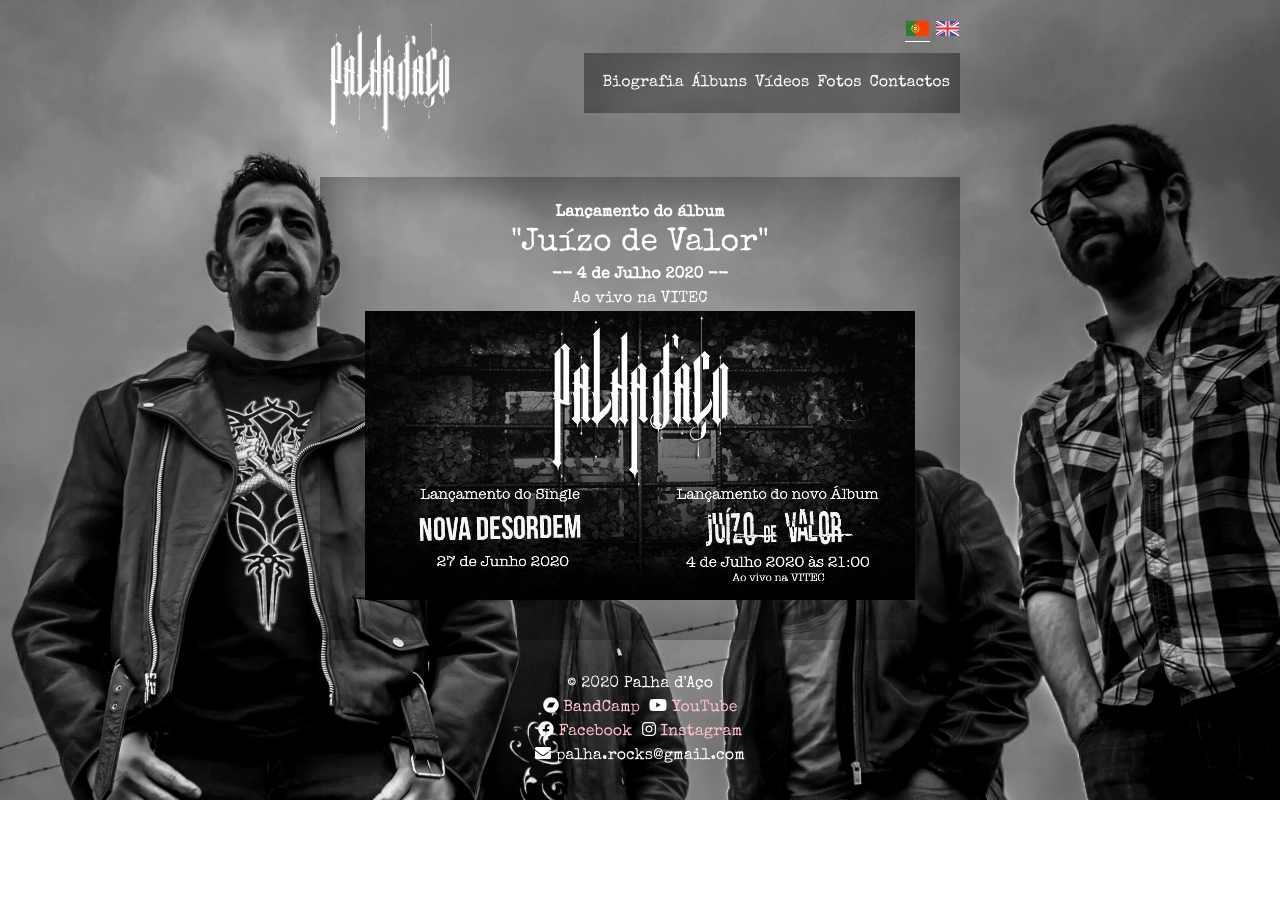
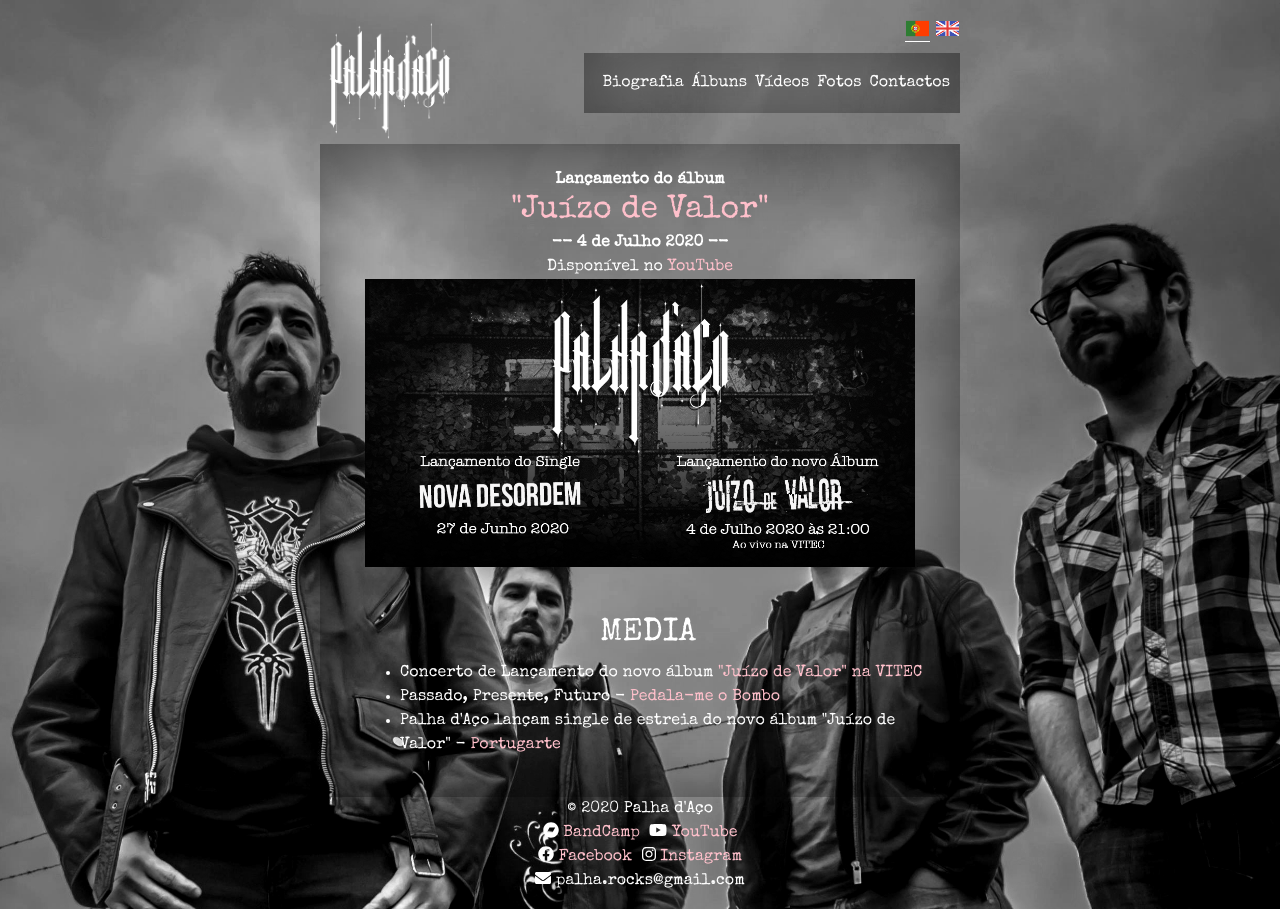
Before and after one commit to fduarte/palha, a React (Create React App) app: page / in a window 1280 px wide. Before the commit the page ends 800 px from the top, so only its background shows below. Built offline with nearby package versions, Linux system fonts and the light colour scheme.

Commit message:
Media section

```diff
--- a/src/components/Home.js
+++ b/src/components/Home.js
@@ -6,18 +6,35 @@ class Home extends React.Component
 
         return(
             <div className="home align-content-center text-center">
+                <div>
                     <strong>Lançamento do álbum</strong>
                     <h2 style={{margin:0, padding:0}}>
-                    "Juízo de Valor"
+                        <a href="https://www.youtube.com/watch?v=ZcaI65W0YpA&list=PLKhqkUVfeCKRIYBoq3X4XSuAmXW17DA3e">"Juízo de Valor"</a>
                     </h2>
                     <strong>-- 4 de Julho 2020 --</strong>
-                <br /> Ao vivo na VITEC
+                    <br />
+                    Disponível no <a href="https://www.youtube.com/watch?v=ZcaI65W0YpA&list=PLKhqkUVfeCKRIYBoq3X4XSuAmXW17DA3e">YouTube</a>
                     <p>
                         <a href="https://www.facebook.com/palha.rocks">
                             <img className={"img-fluid"} style={{width: "550px"}} src="/img/Post_Insta.jpg" />
                         </a>
                     </p>
                 </div>
+                <div className="text-left mt-5 ml-3">
+                    <h2 className="text-center">MEDIA</h2>
+                    <ul>
+                        <li>
+                            Concerto de Lançamento do novo álbum <a href="https://www.youtube.com/watch?v=_YbMHscfIxw">"Juízo de Valor" na VITEC</a>
+                        </li>
+                        <li>
+                            Passado, Presente, Futuro - <a href="https://pedalameobombo.blogspot.com/2020/07/ppf-3-palha-daco.html">Pedala-me o Bombo</a>
+                        </li>
+                        <li>
+                            Palha d'Aço lançam single de estreia do novo álbum "Juízo de Valor" - <a href="https://portugarte.pt/2020/06/27/palha-daco-lancam-single-de-estreia-do-novo-album-juizo-de-valor/">Portugarte</a>
+                        </li>
+                    </ul>
+                </div>
+            </div>
         )
     }
 }
```
Lines whose indentation alone changed are shown as unchanged.
